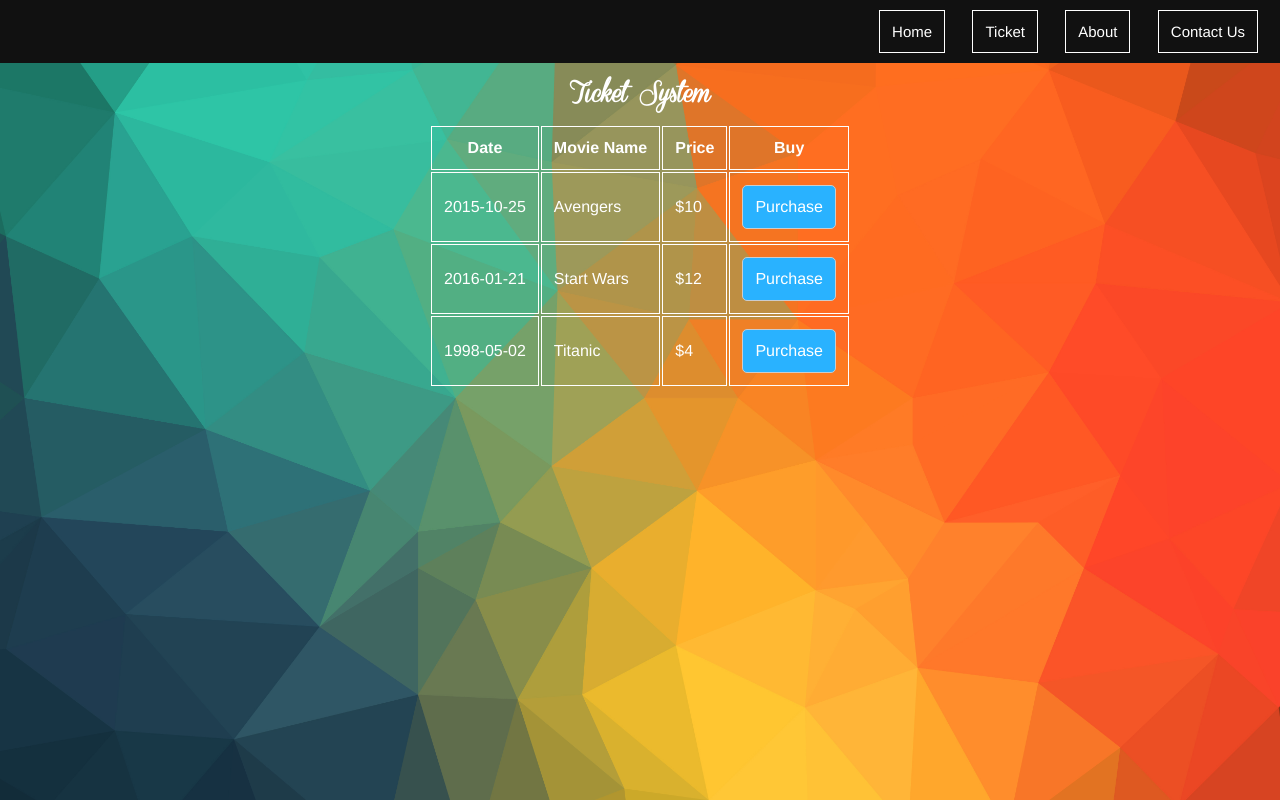
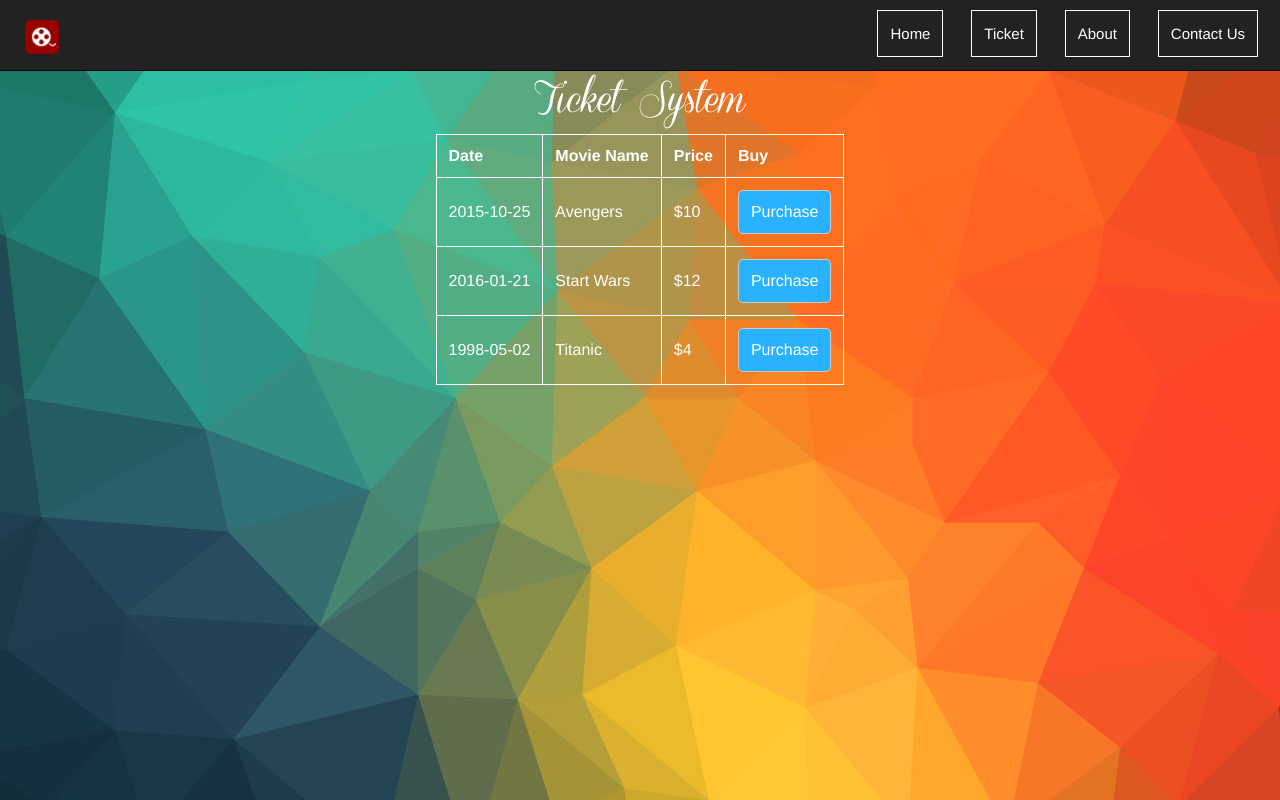
Before and after one commit to hackhub-education/movie, a plain HTML site: page ticket.html in a window 1280 px wide. Drawn offline with nearby package versions, Linux system fonts and the light colour scheme.

Commit message:
Add nav bar brand logo

```diff
--- a/css/style.css
+++ b/css/style.css
@@ -175,11 +175,17 @@ footer ul li {
   text-align: center;
 }
 
+
+.navbar-brand {
+  width: 64px;
+  padding-top: 10px;
+}
+
+
 @media(max-width: 1120px) {
   .poster-wrapper h2 {
     font-size: 2rem;
   }
-
 }
 
 @media(max-width: 767px) {
--- a/ticket.html
+++ b/ticket.html
@@ -2,18 +2,34 @@
 <head>
   <meta charset="UTF-8">
   <title>Tickets</title>
-  <link rel="stylesheet" href="css/normalize.css">
+  <link rel="stylesheet" href="css/font-awesome.min.css">
+  <link rel="stylesheet" href="css/bootstrap.min.css">
   <link rel="stylesheet" href="css/style.css">
 </head>
 <body>
-
-  <nav>
-    <ul>
-      <a href="index.html"><li>Home</li></a>
-      <a href="ticket.html"><li>Ticket</li></a>
-      <a href="about.html"><li>About</li></a>
-      <a href="contact.html"><li>Contact Us</li></a>
-    </ul>
+  <nav class="navbar navbar-inverse navbar-fixed-top">
+    <div class="container-fluid">
+      <!-- Brand and toggle get grouped for better mobile display -->
+      <div class="navbar-header">
+        <button type="button" class="navbar-toggle collapsed" data-toggle="collapse" data-target="#mobile-nav" aria-expanded="false">
+          <span class="icon-bar"></span>
+          <span class="icon-bar"></span>
+          <span class="icon-bar"></span>
+        </button>
+        <a class="navbar-brand" href="index.html">
+                  <img src="img/icon.png" alt="Movie">
+                </a>
+      </div>
+      <!-- Collect the nav links, forms, and other content for toggling -->
+      <div class="collapse navbar-collapse" id="mobile-nav">
+        <ul class="nav navbar-nav navbar-right">
+          <a href="index.html"><li>Home</li></a>
+          <a href="ticket.html"><li>Ticket</li></a>
+          <a href="about.html"><li>About</li></a>
+          <a href="contact.html"><li>Contact Us</li></a>
+        </ul>
+      </div>
+    </div>
   </nav>
 
   <h1>Ticket System</h1>
@@ -53,6 +69,7 @@
   </table>
 
   </div>
-
+  <script src="https://code.jquery.com/jquery-1.12.3.min.js" integrity="sha256-aaODHAgvwQW1bFOGXMeX+pC4PZIPsvn2h1sArYOhgXQ="   crossorigin="anonymous"></script>
+  <script src="js/bootstrap.min.js"></script>
 </body>
 </html>
```
Also changed, not shown: about.html (+22 -3 lines), contact.html (+26 -9 lines), index.html (+3 -1 lines), img/icon.png (added).
